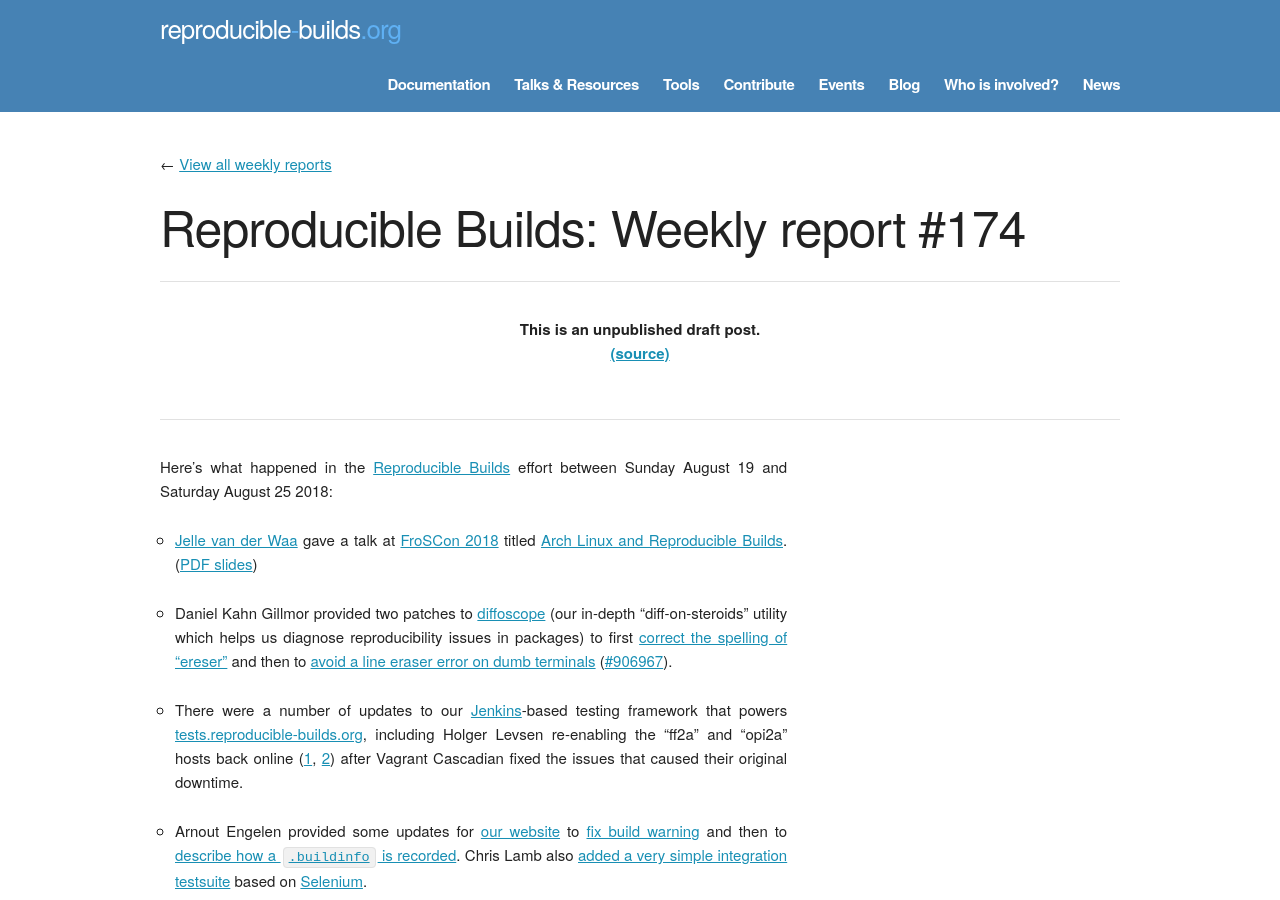
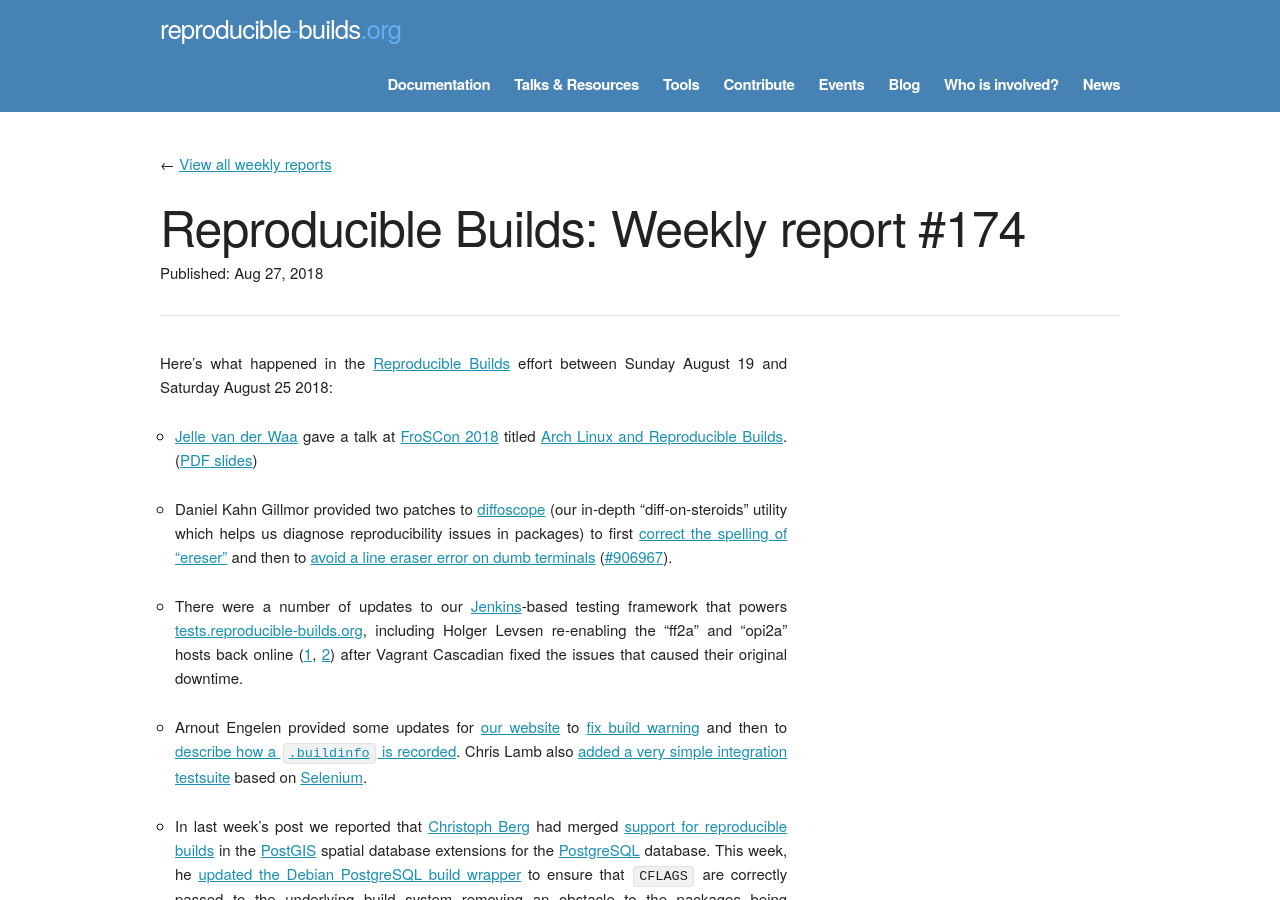
Before and after one commit to prototypefund/reproducible-website, a Jekyll site: the page built from _blog/posts/174.md, in a window 1280 px wide and 900 px high. Built offline with Jekyll 4.4.1, drawn with Linux system fonts in a browser that asks for light colours; some web fonts are replaced.

Commit message:
published as https://reproducible-builds.org/blog/posts/174/

```diff
--- a/_blog/posts/174.md
+++ b/_blog/posts/174.md
@@ -1,6 +1,7 @@
 ---
 layout: blog
 week: 174
+published: 2018-08-27 16:09:03
 ---
 
 Here's what happened in the [Reproducible Builds](https://reproducible-builds.org) effort between Sunday August 19 and Saturday August 25 2018:
```
